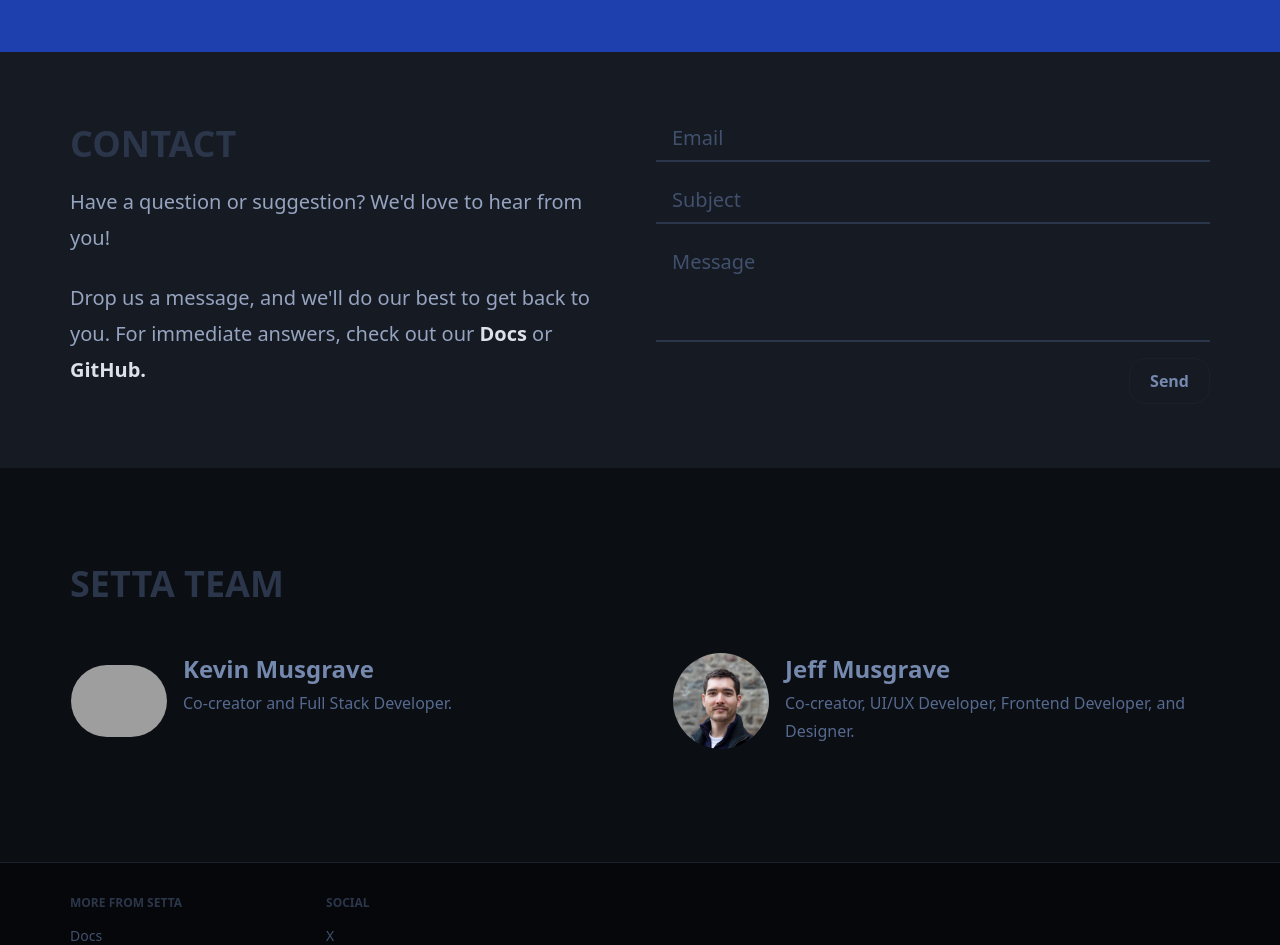
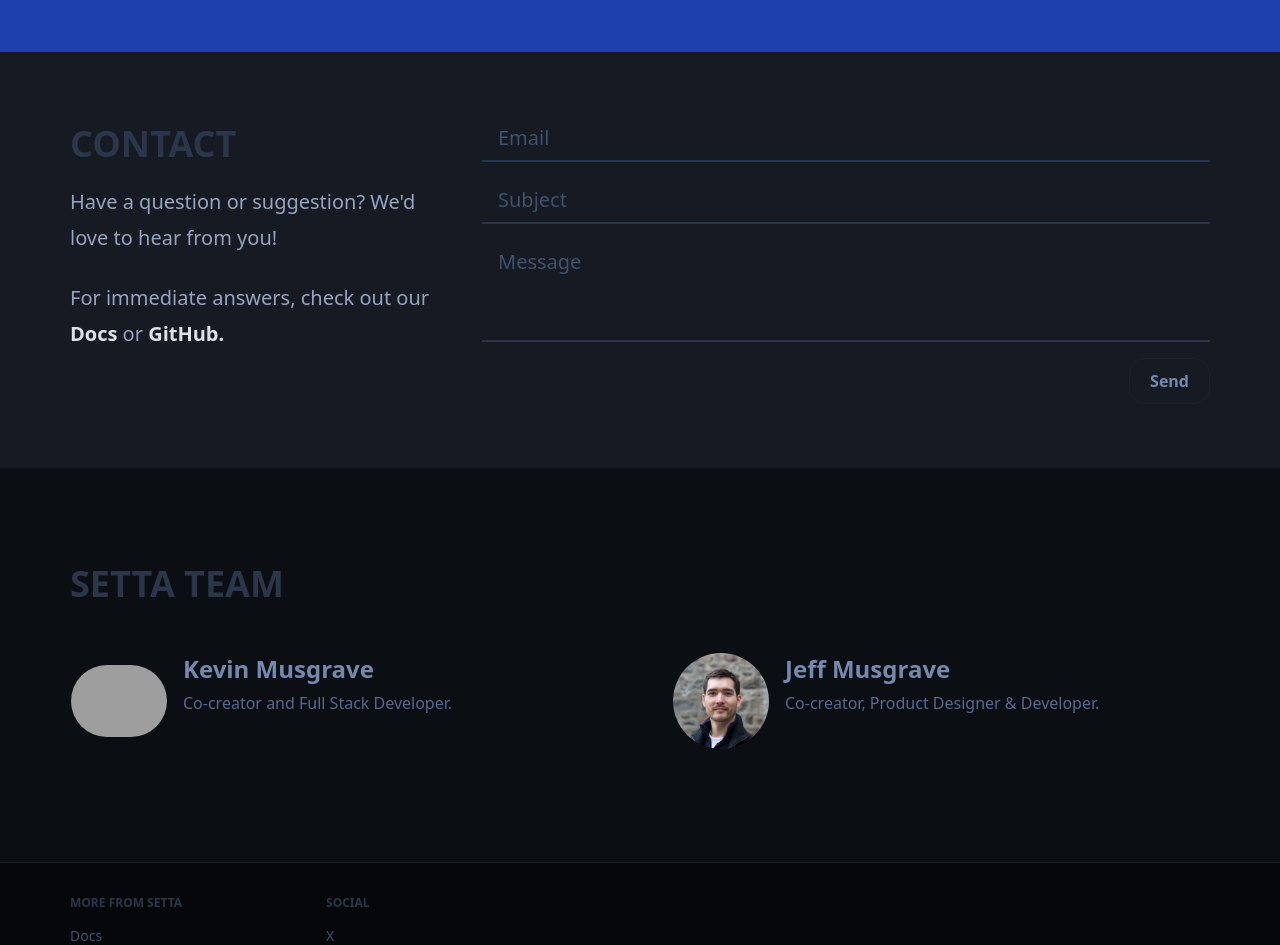
Before and after one commit to JeffMusgrave/setta-site-2024, an Astro site: page / in a window 1280 px wide. Shown: the part 4900-5845 px from the top of the page. Built offline with nearby package versions, Linux system fonts and the light colour scheme; Astro itself is replaced by a stand-in of ours; no server answers; grey boxes are pictures that could not be loaded.

Commit message:
new hero video and various smaller changes

```diff
--- a/src/components/ContactForm.astro
+++ b/src/components/ContactForm.astro
@@ -6,10 +6,10 @@
 
   <div class="flex flex-col md:flex-row gap-8">
 
-    <div class="flex-1 mt-2 prose prose-xl prose-p:text-setta-300">
+    <div class="md:flex-1 lg:flex-initial lg:w-1/3 mt-2 prose prose-xl prose-p:text-setta-300">
       <h2 class="!text-setta-700 mb-5 font-black uppercase">Contact</h2>
       <p>Have a question or suggestion? We'd love to hear from you!</p>
-      <p>Drop us a message, and we'll do our best to get back to you. For immediate answers, check out our <a href="hhttps://docs.setta.dev/" target="_blank" class="!text-setta-100  hover:!text-blue-700 transition-colors">Docs</a> or <a href="https://github.com/settadev/setta" target="_blank" class="!text-setta-100  hover:!text-blue-700 transition-colors">GitHub.</a></p>
+      <p>For immediate answers, check out our <a href="https://docs.setta.dev/" target="_blank" class="!text-setta-100  hover:!text-blue-700 transition-colors">Docs</a> or <a href="https://github.com/settadev/setta" target="_blank" class="!text-setta-100  hover:!text-blue-700 transition-colors">GitHub.</a></p>
     </div>
     <form
       action="https://formspree.io/f/xgvoyjrk"
--- a/src/layouts/Layout.astro
+++ b/src/layouts/Layout.astro
@@ -33,7 +33,6 @@
 
     <meta charset="UTF-8" />
     <meta name="viewport" content="width=device-width, initial-scale=1.0" />
-    <meta property="og:url" content="https://setta.dev/" />
     <link rel="canonical" href="https://setta.dev/" />
     <link rel="apple-touch-icon" sizes="180x180" href="/apple-touch-icon.png">
     <link rel="icon" type="image/png" sizes="32x32" href="/favicon-32x32.png">
@@ -41,7 +40,6 @@
     <link rel="manifest" href="/site.webmanifest">
     <link rel="mask-icon" href="/safari-pinned-tab.svg" color="#0051FF">
     <meta name="msapplication-TileColor" content="#0051FF">
-    <meta name="theme-color" content="#0051FF">
     <meta name="generator" content={Astro.generator} />
     <slot name="SEO" />
     <link rel="sitemap" href="/sitemap-index.xml" />
--- a/src/snippets/home/team/jeff-musgrave.md
+++ b/src/snippets/home/team/jeff-musgrave.md
@@ -1 +1 @@
-Co-creator, UI/UX Developer, Frontend Developer, and Designer.
+Co-creator, Product Designer & Developer.
```
Also changed, not shown: public/assets/img/og-image.jpg.
